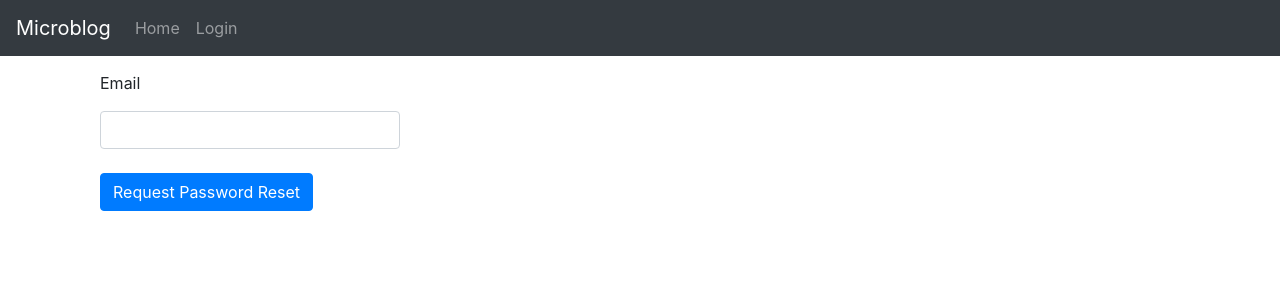
After one commit to mxmgny/flask_blog, a Flask app: template app/templates/reset_passsword_request.html in a window 1280 px wide. The commit adds this page. Shown: the top 300 px of the page. Run offline with Flask 2, Linux system fonts and the light colour scheme; the template is opened without the code that fills it: values that come from a table or form of the project are taken from there, others are empty; parts of the project's set-up code (start-up, migrations or seed data) failed here and were passed over; some libraries are stand-ins or nearby versions.

Commit message:
Password Reset Token & requesting a password reset

```diff
--- a/app/__init__.py
+++ b/app/__init__.py
@@ -5,6 +5,7 @@ from flask_migrate import Migrate
 from flask_login import LoginManager
 import logging, os
 from logging.handlers import SMTPHandler, RotatingFileHandler
+from flask_mail import Mail
 
 app = Flask(__name__)
 app.config.from_object(Config)
@@ -12,6 +13,7 @@ db = SQLAlchemy(app)
 migrate = Migrate(app, db)
 login = LoginManager(app)
 login.login_view = 'login'
+mail = Mail(app)
 
 if not app.debug:
     if app.config['MAIL_SERVER']:
--- a/app/forms.py
+++ b/app/forms.py
@@ -47,3 +47,8 @@ class PostForm(FlaskForm):
     post = TextAreaField('Say something', validators=[
         DataRequired(), Length(min=1, max=140)])
     submit = SubmitField('Submit')
+
+
+class ResetPasswordRequestForm(FlaskForm):
+    email = StringField('Email', validators=[DataRequired(), Email()])
+    submit = SubmitField('Request Password Reset')
--- a/app/routes.py
+++ b/app/routes.py
@@ -1,11 +1,12 @@
 from flask import render_template, flash, redirect, url_for, request
 from app import app, db
-from app.forms import LoginForm, RegistrationForm, EditProfileForm, PostForm
+from app.forms import LoginForm, RegistrationForm, EditProfileForm, PostForm, ResetPasswordRequestForm, \
+    ResetPasswordForm
 from flask_login import current_user, login_user, logout_user, login_required
 from app.models import User, Post
 from werkzeug.urls import url_parse
 from datetime import datetime
-
+from app.email import send_password_reset_email
 
 @app.route('/', methods=['POST', 'GET'])
 @app.route('/index', methods=['POST', 'GET'])
@@ -89,7 +90,6 @@ def user(username):
     return render_template('user.html', user=user, posts=posts.items, prev_url=prev_url, next_url=next_url)
 
 
-
 @app.route('/edit_profile', methods=['GET', 'POST'])
 @login_required
 def edit_profile():
@@ -143,3 +143,16 @@ def unfollow(username):
     db.session.commit()
     flash('You stop following {}. '.format(username))
     return redirect(url_for('user', username=username))
+
+@app.route('/reset_password_reset', methods=['POST','GET'])
+def reset_password_reset():
+    if current_user.is_authenticated:
+        return redirect(url_for('index'))
+    form = ResetPasswordRequestForm()
+    if form.validate_on_submit():
+        user = User.query.filter_by(email=form.email.data).first()
+        if user:
+            send_password_reset_email(user)
+        flash('Check your email for the instructions to reset your password')
+        return redirect(url_for('login'))
+    return render_template('reset_password_request.html', form=form, title='Reset password')
--- a/app/templates/login.html
+++ b/app/templates/login.html
@@ -22,4 +22,6 @@
     <p>{{ form.submit(class_="btn btn-primary") }}</p>
 </form>
 <p> Doesn't have account yet? <a href="{{ url_for('register') }}">Click to register!</a></p>
+<p>Forgot your Password?
+    <a href="{{ url_for('reset_password_request' }}">Click to reset it </a></p>
 {% endblock %}
--- /dev/null
+++ b/app/templates/reset_passsword_request.html
@@ -0,0 +1,18 @@
+{% extends 'base.html' %}
+{% block content %}
+
+<form action="" method="post" novalidate style="max-width:300px; margin:15px">
+    <!-- hidden tag against CSRF attacks -->
+    {{ form.hidden_tag() }}
+    <div class=form-group"">
+        <label for="email">{{ form.email.label }}</label>
+        {{ form.email(size=64, class_="form-control") }}
+        {% for error in form.email.errors %}
+        <span style="color:red;">{{ error }}</span>
+        {% endfor %}
+    </div>
+    <br>
+    <p>{{ form.submit(class_="btn btn-primary") }}</p>
+</form>
+
+{% endblock %}
--- a/config.py
+++ b/config.py
@@ -13,5 +13,5 @@ class Config(object):
     MAIL_USE_TLS = os.environ.get('MAIL_USE_TLS') is not None
     MAIL_USERNAME = os.environ.get('MAIL_USERNAME')
     MAIL_PASSWORD = os.environ.get('MAIL_PASSWORD')
-    ADMINS = ['obdo098@gmail.com']
+    ADMINS = ['maxim.hnoinskiy@gmail.com']
     POSTS_PER_PAGE = 10
```
Also changed, not shown: app/email.py (added, +20 -0 lines), app/models.py (+17 -3 lines), app/templates/email/reset_password.html (added, +12 -0 lines), app/templates/email/reset_password.txt (added, +11 -0 lines), app.db.
